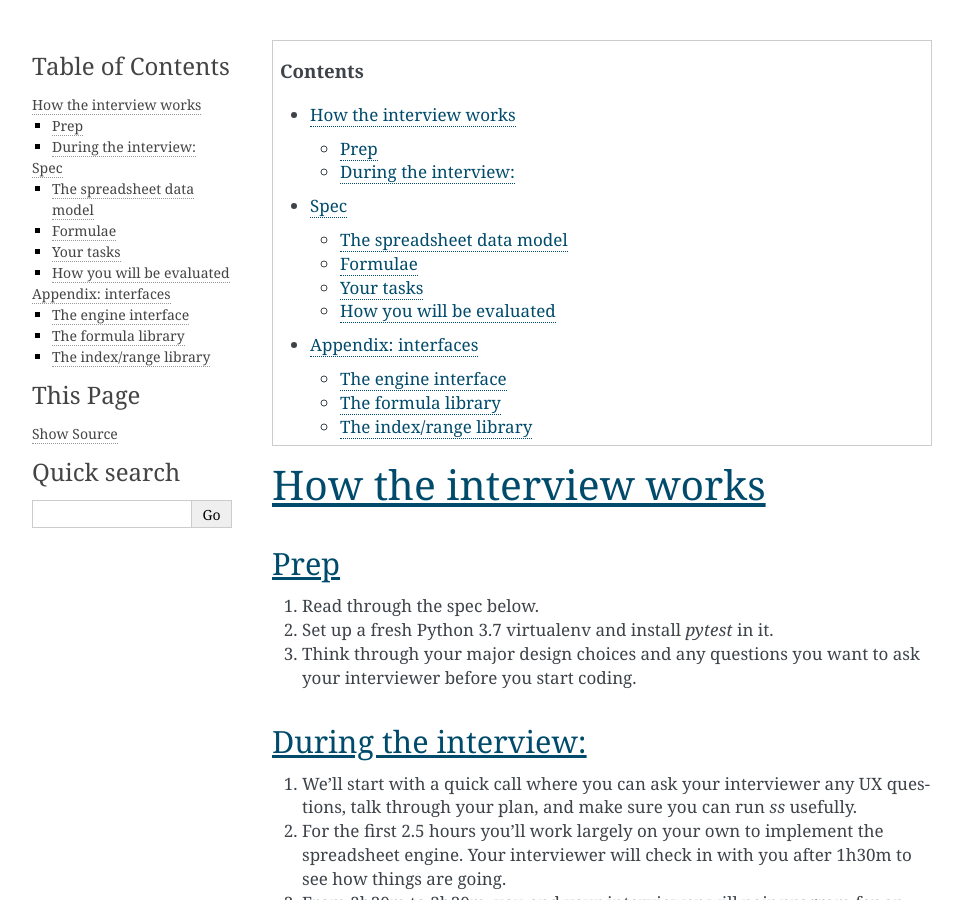
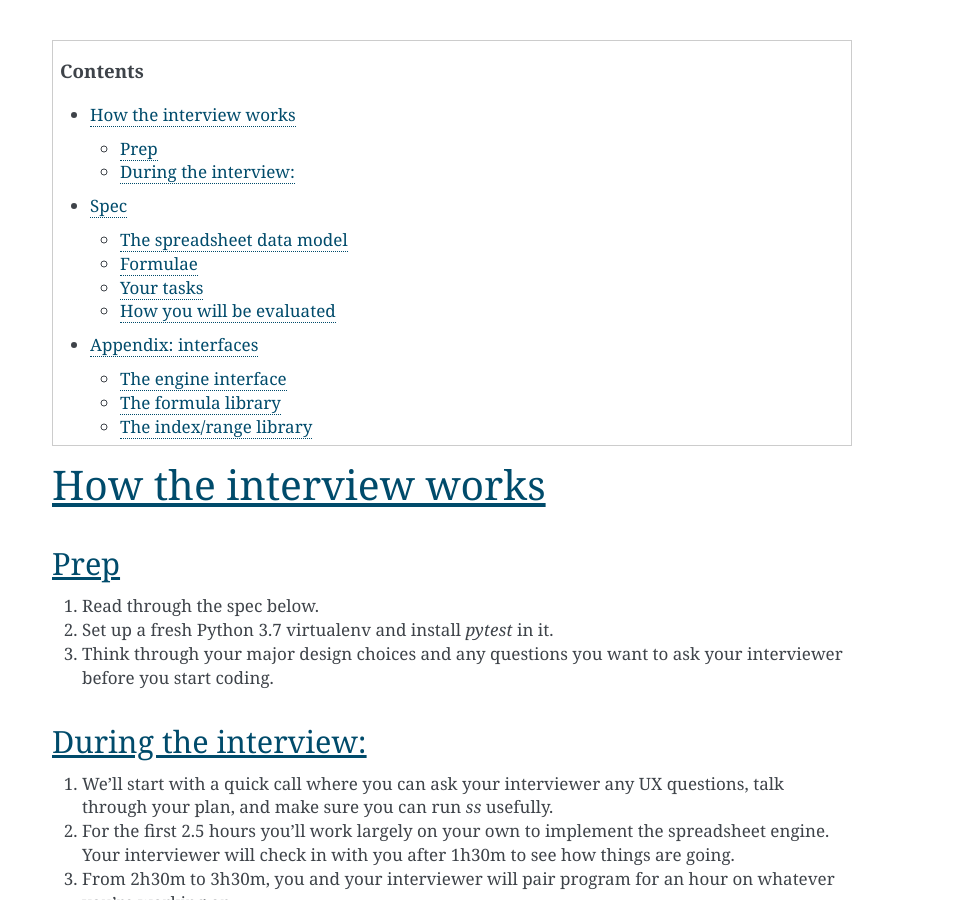
Before and after one commit to eshe-huli/spreadsheet, a Sphinx documentation site: the page built from source/index.rst, in a window 1280 px wide and 900 px high. Shown: the whole window, without its empty margins (148-1111 px from the left). Built offline with Sphinx 7.4.7, drawn with Linux system fonts in a browser that asks for light colours.

Commit message:
No sidebar

```diff
--- a/source/conf.py
+++ b/source/conf.py
@@ -79,7 +79,7 @@ html_theme = 'alabaster'
 # further.  For a list of options available for each theme, see the
 # documentation.
 #
-# html_theme_options = {}
+html_theme_options = { 'nosidebar': True }
 
 # Add any paths that contain custom static files (such as style sheets) here,
 # relative to this directory. They are copied after the builtin static files,
```
